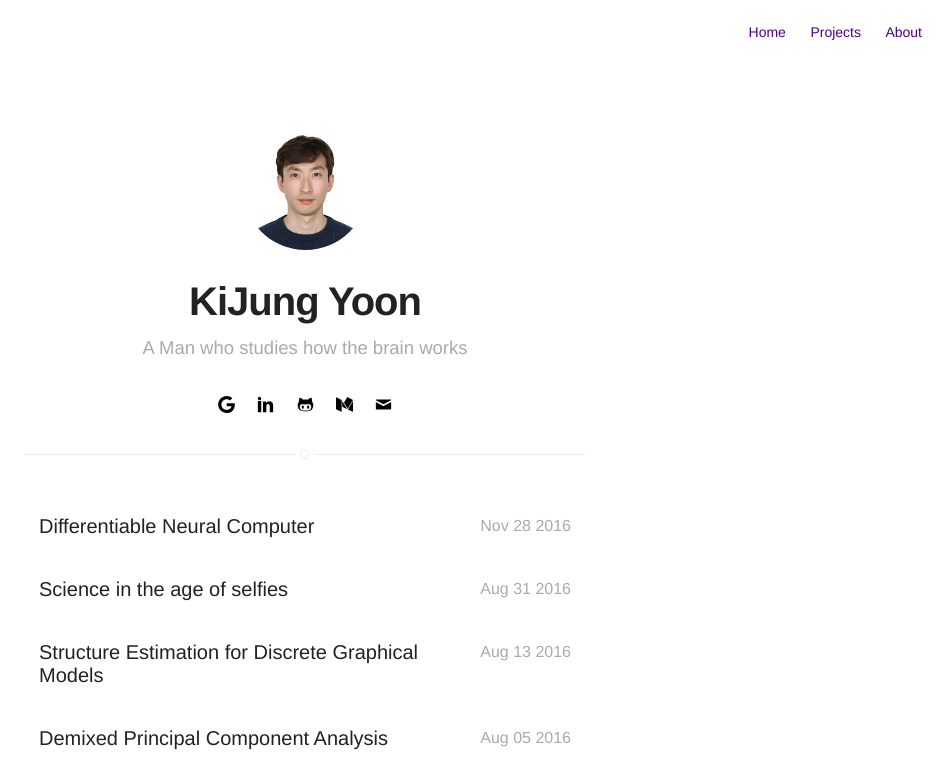
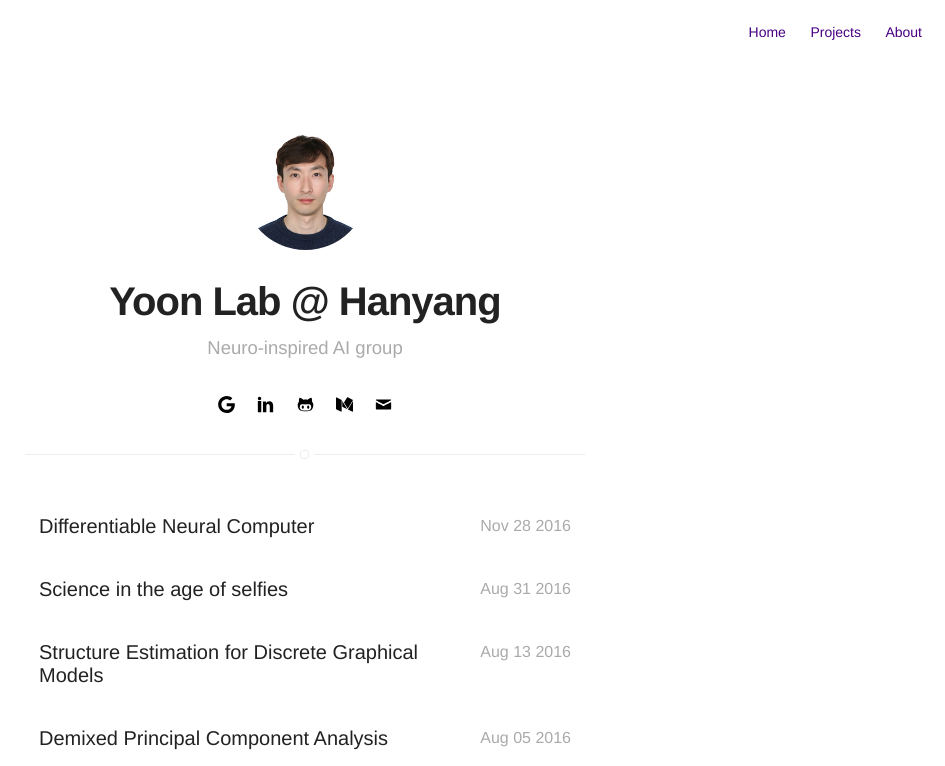
Before and after one commit to kijungyoon/kijungyoon.github.io, a Jekyll site: the page built from blog/index.html, in a window 1280 px wide, cut to the strip 0-766 px from the top of the page. Shown: the whole strip, without its empty margins (335-1280 px from the left). Built offline with Jekyll 4.4.1, drawn with Linux system fonts in a browser that asks for light colours.

Commit message:
Update _config.yml

```diff
--- a/_config.yml
+++ b/_config.yml
@@ -1,6 +1,6 @@
 # main text of home
-name: KiJung Yoon
-bio: A Man who studies how the brain works
+name: Yoon Lab @ Hanyang
+bio: Neuro-inspired AI group
 
 # twitter summary info
 description: A blog about neural computation, machine learning, and AI
```
